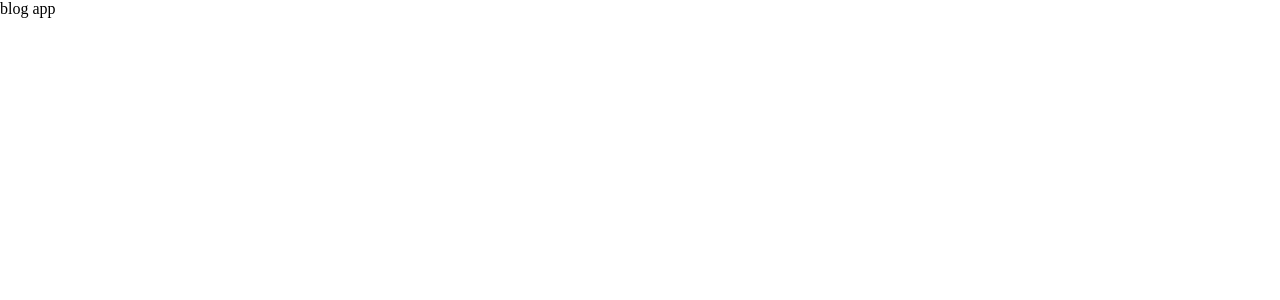
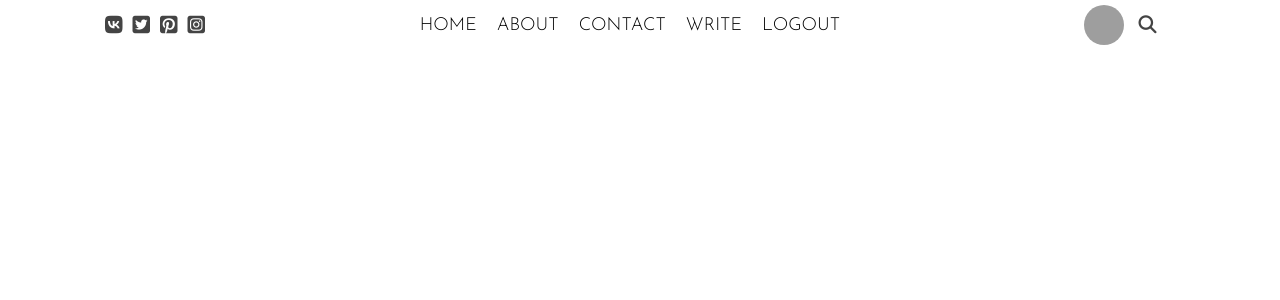
Before and after one commit to safarov-en/react-blog, a React (Create React App) app: page / in a window 1280 px wide. Shown: the top 300 px of the page. Built offline with nearby package versions, Linux system fonts and the light colour scheme; grey boxes are pictures that could not be loaded.

Commit message:
Added a menu

```diff
--- a/public/index.html
+++ b/public/index.html
@@ -11,6 +11,8 @@
     <link rel="preconnect" href="https://fonts.googleapis.com">
     <link rel="preconnect" href="https://fonts.gstatic.com" crossorigin>
     <link href="https://fonts.googleapis.com/css2?family=Josefin+Sans:ital,wght@0,100..700;1,100..700&family=Lora:ital,wght@0,400..700;1,400..700&family=Varela+Round&display=swap" rel="stylesheet">
+    <link rel="stylesheet" href="https://cdnjs.cloudflare.com/ajax/libs/font-awesome/6.5.1/css/all.min.css"
+      crossorigin="anonymous" referrerpolicy="no-referrer" />
     <style>
       * {
         margin: 0;
--- a/src/App.js
+++ b/src/App.js
@@ -1,8 +1,10 @@
+import TopBar from "./topbar/topbar";
+
 function App() {
   return (
-    <div className="App">
-      blog app
-    </div>
+    <>
+      <TopBar />
+    </>
   );
 }
 
--- /dev/null
+++ b/src/topbar/topbar.css
@@ -0,0 +1,56 @@
+.top {
+    width: 100%;
+    height: 50px;
+    position: sticky;
+    top: 0;
+    display: flex;
+    align-items: center;
+    font-family: 'Josefin Sans', sans-serif;
+}
+
+.top-left, .top-right {
+    flex: 3;
+    display: flex;
+    align-items: center;
+    justify-content: center;
+}
+
+.top-icon {
+    font-size: 20px;
+    margin-right: 10px;
+    color: #444;
+    cursor: pointer;
+}
+
+.top-img {
+    width: 40px;
+    height: 40px;
+    border-radius: 50%;
+    object-fit: cover;
+}
+
+.top-center {
+    flex: 6;
+}
+
+.top-list {
+    display: flex;
+    justify-content: center;
+    margin: 0;
+    padding: 0;
+    list-style: none;
+}
+
+.top-list-item {
+    margin-right: 20px;
+    font-size: 18px;
+    font-weight: 300;
+    cursor: pointer;
+}
+
+.top-search-icon {
+    font-size: 18px;
+    color: #444;
+    cursor: pointer;
+    margin-left: 15px;
+}
--- /dev/null
+++ b/src/topbar/topbar.jsx
@@ -0,0 +1,27 @@
+import './topbar.css';
+
+export default function TopBar() {
+    return (
+        <div className="top">
+            <div className="top-left">
+                <i className="top-icon fa-brands fa-vk"></i>
+                <i className="top-icon fa-brands fa-square-twitter"></i>
+                <i className="top-icon fa-brands fa-square-pinterest"></i>
+                <i className="top-icon fa-brands fa-square-instagram"></i>
+            </div>
+            <div className="top-center">
+                <ul className="top-list">
+                    <li className="top-list-item">HOME</li>
+                    <li className="top-list-item">ABOUT</li>
+                    <li className="top-list-item">CONTACT</li>
+                    <li className="top-list-item">WRITE</li>
+                    <li className="top-list-item">LOGOUT</li>
+                </ul>
+            </div>
+            <div className="top-right">
+                <img className="top-img" src="https://goo.su/UlxfAE" alt="" />
+                <i className="top-search-icon fa-solid fa-magnifying-glass"></i>
+            </div>
+        </div>
+    )
+}
```
